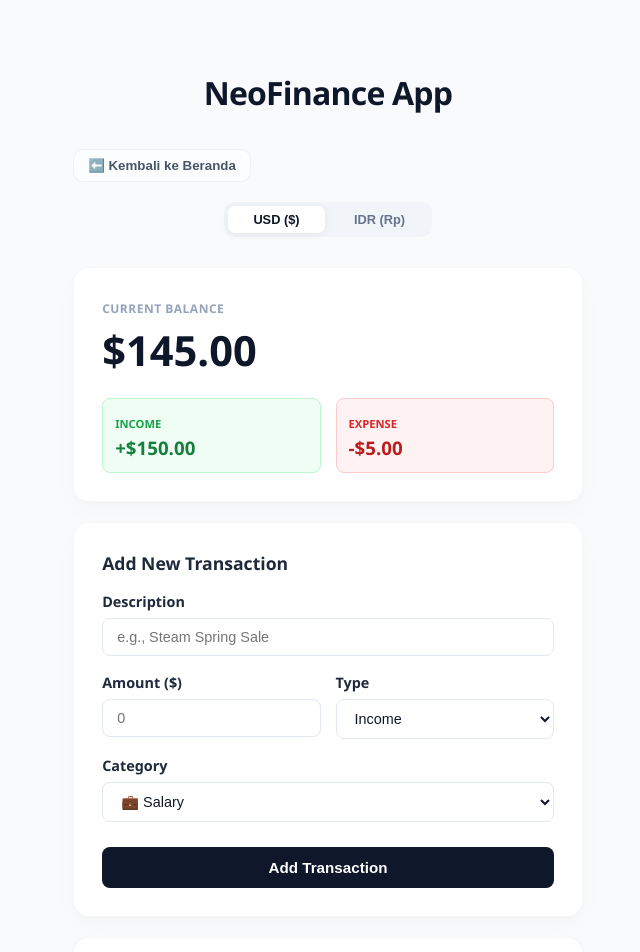
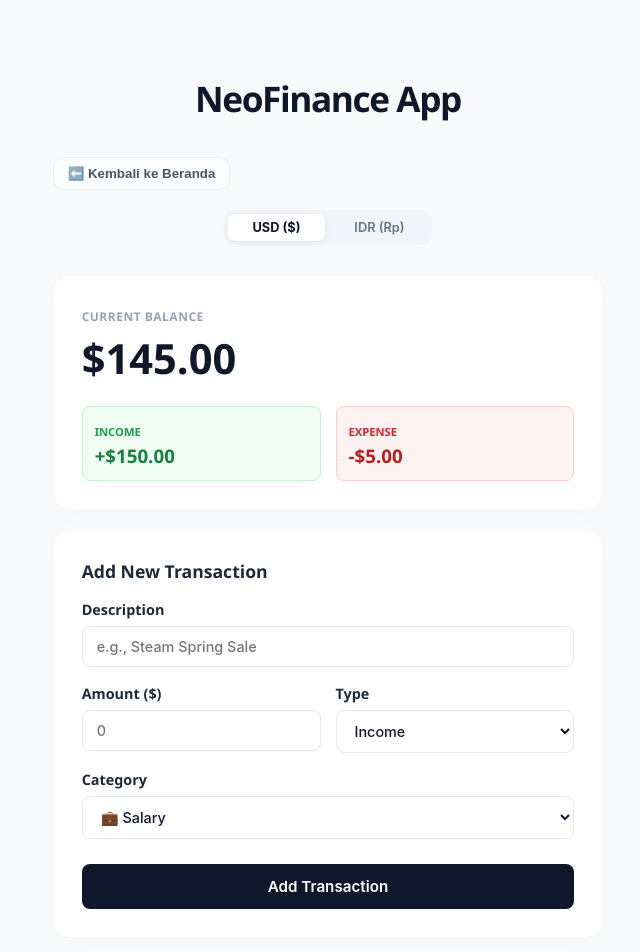
Before and after one commit to Alvinfaizt/personal-finance-dashboard, a React (Vite) app: page /dashboard in a window 1280 px wide. Shown: the top 952 px of the page, without its empty margins (312-952 px from the left). Built offline with nearby package versions, Linux system fonts and the light colour scheme.

Commit message:
Refactor: update styles in App.css for improved aesthetics and consistency

```diff
--- a/src/App.css
+++ b/src/App.css
@@ -6,30 +6,28 @@
   box-sizing: border-box;
 }
 
-/* Judul Utama yang Tajam dan Formal */
+/* Judul Utama dengan Font Baru yang Lebih Rapat dan Tegas */
 .main-title {
-  font-size: 2rem;
+  font-size: 2.2rem;
   font-weight: 800;
   text-align: center;
-  letter-spacing: -0.8px;
+  letter-spacing: -0.04em; /* Membuat font modern terlihat lebih compact/padat */
   margin-bottom: 35px;
-  color: #0f172a; /* Hitam pekat solid */
+  color: #0f172a;
 }
 
-/* Kotak Komponen ala Aplikasi Premium (Linear / Notion Style) */
+/* Kotak Komponen Minimalis Premium */
 .neo-box {
   background: #ffffff;
-  border: 1px solid rgba(0, 0, 0, 0.03); /* Border super samar */
+  border: 1px solid rgba(0, 0, 0, 0.03);
   padding: 28px;
   border-radius: 16px;
   margin-bottom: 20px;
-  /* Bayangan ultra halus */
   box-shadow:
-    0 1px 3px rgba(0,0,0,0.02),
-    0 10px 30px -5px rgba(0,0,0,0.03);
+    0 1px 3px rgba(0,0,0,0.01),
+    0 10px 30px -5px rgba(0,0,0,0.02);
 }
 
-/* Kotak Peringatan Saldo Kritis */
 .neo-box-danger {
   background: #fef2f2;
   border: 1px solid #fee2e2;
@@ -54,6 +52,7 @@
 .btn-currency {
   flex: 1;
   padding: 6px 12px;
+  font-family: 'Inter', sans-serif;
   font-weight: 600;
   font-size: 0.8rem;
   border: none;
@@ -76,11 +75,12 @@
 /* Input Form Minimalis Elegan */
 .neo-input, .neo-select {
   width: 100%;
-  padding: 10px 14px;
+  padding: 11px 14px;
   box-sizing: border-box;
   border: 1px solid #e2e8f0;
   background-color: #fff;
   border-radius: 8px;
+  font-family: 'Inter', sans-serif;
   font-weight: 500;
   font-size: 0.9rem;
   color: #0f172a;
@@ -89,17 +89,18 @@
 }
 .neo-input:focus, .neo-select:focus {
   outline: none;
-  border-color: #0f172a; /* Fokus hitam solid, sangat clean */
+  border-color: #0f172a;
 }
 
 /* Tombol Aksi Solid Hitam Tech */
 .neo-btn {
   width: 100%;
-  padding: 12px;
-  background: #0f172a; /* Tombol Hitam Solid */
+  padding: 13px;
+  background: #0f172a;
   color: #ffffff;
   border: none;
   border-radius: 8px;
+  font-family: 'Inter', sans-serif;
   font-size: 0.95rem;
   font-weight: 600;
   cursor: pointer;
@@ -115,7 +116,7 @@
   display: flex;
   justify-content: space-between;
   align-items: center;
-  padding: 12px 0; /* Menggunakan border bawah saja agar rapi */
+  padding: 14px 0;
   border-bottom: 1px solid #f1f5f9;
   background: transparent;
 }
@@ -156,6 +157,7 @@
   background: #ffffff;
   border: 1px solid #e2e8f0;
   color: #475569;
+  font-family: 'Inter', sans-serif;
   font-weight: 600;
   font-size: 0.75rem;
   border-radius: 6px;
```
